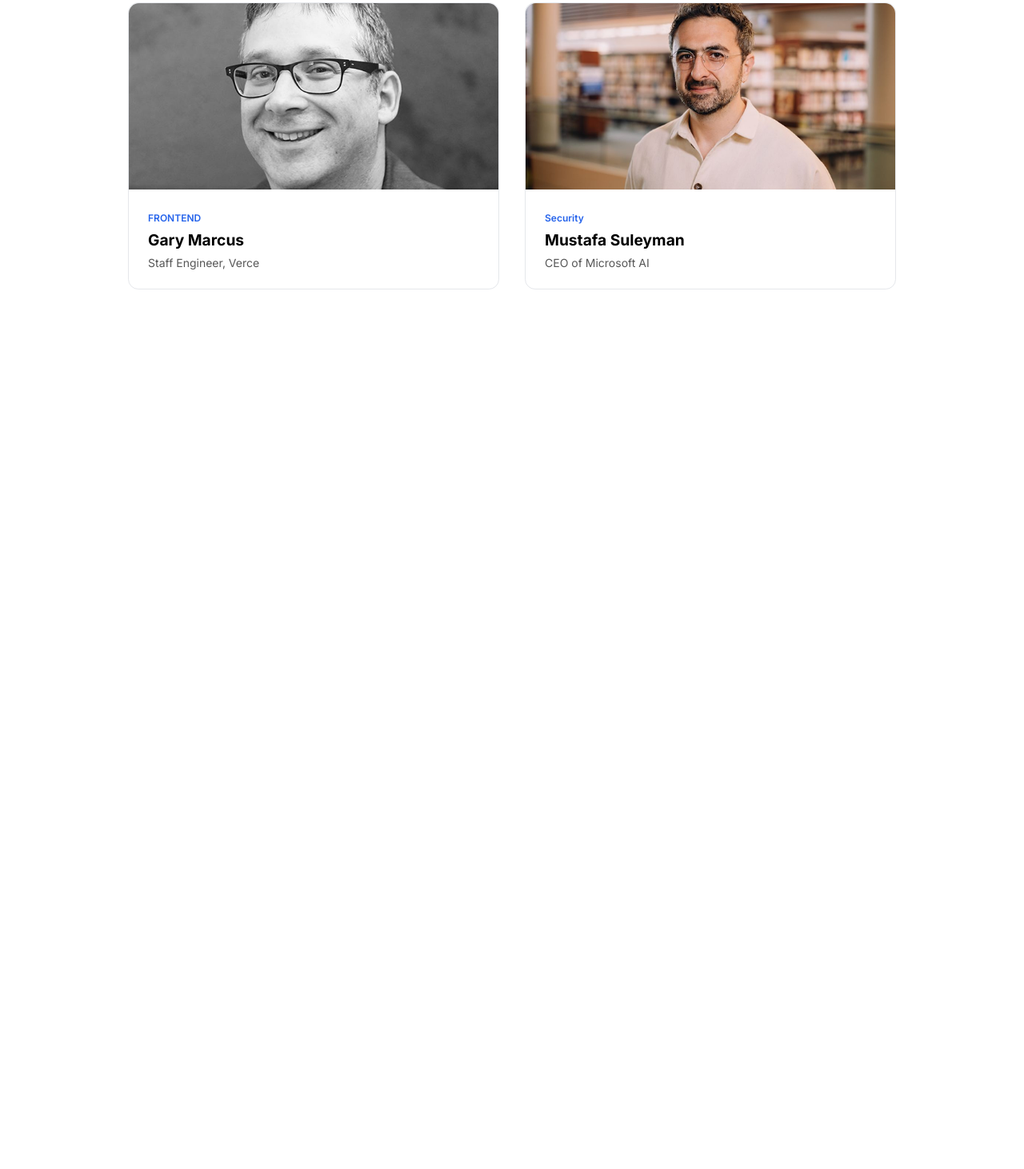
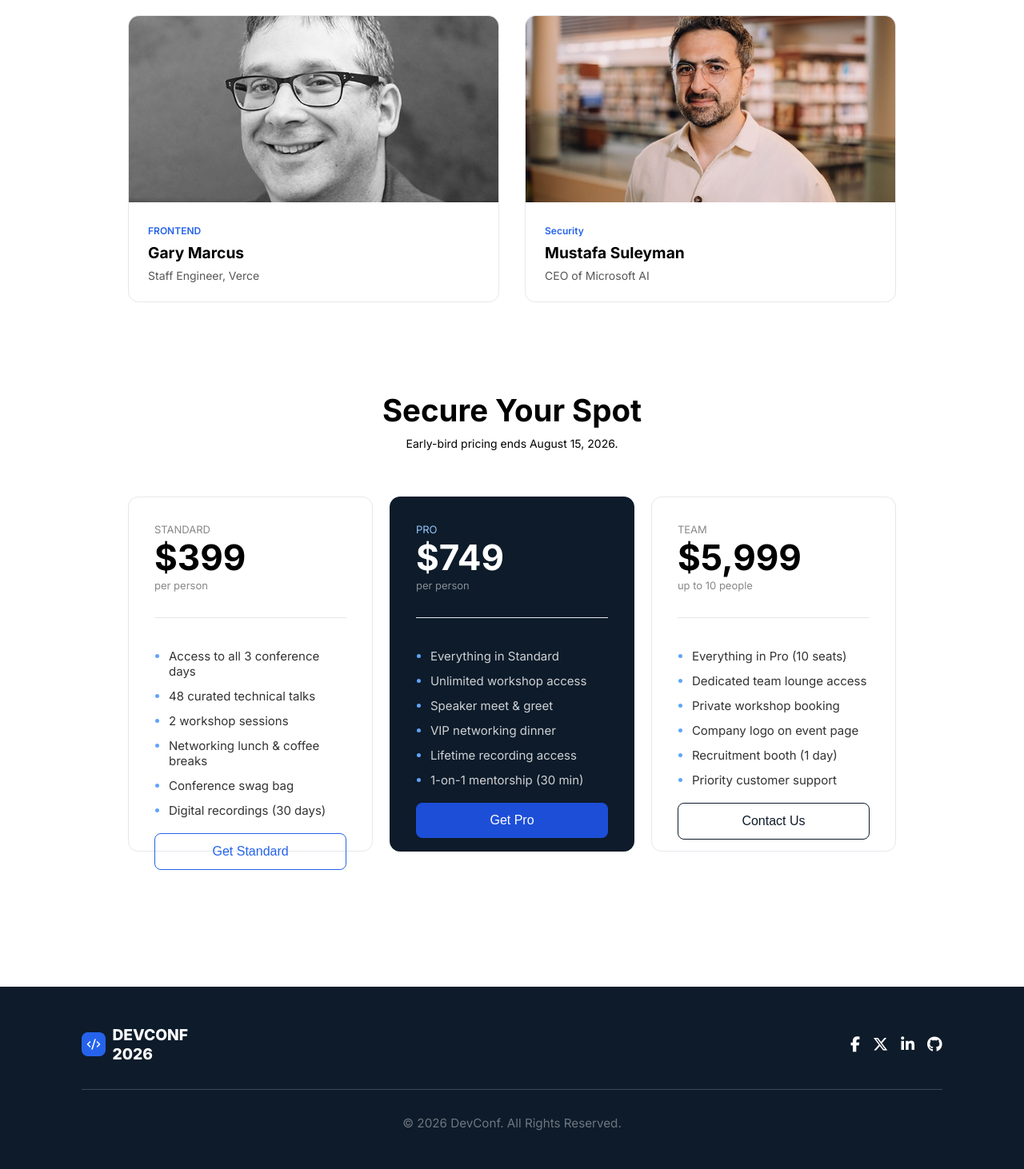
Before and after one commit to mahenajT/Assignment-01_ProgrammingHero, a plain HTML site: page index.html in a window 1280 px wide. Shown: the part 1306-2768 px from the top of the page at 80% size. Before the commit the page ends 1724 px from the top, so only its background shows below. Drawn offline with Linux system fonts and the light colour scheme.

Commit message:
Footer + Pricing section

```diff
--- a/index.html
+++ b/index.html
@@ -5,6 +5,12 @@
     <meta name="viewport" content="width=device-width, initial-scale=1.0" />
     <title>DevConf</title>
     <link rel="stylesheet" href="style.css" />
+
+    <!-- Font Awesome -->
+    <link
+      rel="stylesheet"
+      href="https://cdnjs.cloudflare.com/ajax/libs/font-awesome/6.6.0/css/all.min.css"
+    />
   </head>
   <body>
     <main>
@@ -82,6 +88,98 @@
       <!-------------------------------------------------------------
          Pricing Section
       --------------------------------------------------------------->
+      <section id="pricing">
+        <h1 class="section-title">Secure Your Spot</h1>
+        <p class="subtitle">Early-bird pricing ends August 15, 2026.</p>
+        <div class="pricing-container">
+          <div class="pricing-card-container">
+            <div class="pricing-card">
+              <p class="card-status">STANDARD</p>
+              <h2 class="price">$399</h2>
+              <p class="card-status">per person</p>
+              <hr />
+              <ul class="pricing-details">
+                <li>Access to all 3 conference days</li>
+                <li>48 curated technical talks</li>
+                <li>2 workshop sessions</li>
+                <li>Networking lunch & coffee breaks</li>
+                <li>Conference swag bag</li>
+                <li>Digital recordings (30 days)</li>
+              </ul>
+            </div>
+
+            <button class="btn-outline">Get Standard</button>
+          </div>
+
+          <div class="pricing-card-container card-pro">
+            <div class="pricing-card">
+              <p class="card-status p-pro">PRO</p>
+              <h2 class="price">$749</h2>
+              <p class="card-status">per person</p>
+              <hr />
+              <ul class="pricing-details">
+                <li>Everything in Standard</li>
+                <li>Unlimited workshop access</li>
+                <li>Speaker meet & greet</li>
+                <li>VIP networking dinner</li>
+                <li>Lifetime recording access</li>
+                <li>1-on-1 mentorship (30 min)</li>
+              </ul>
+            </div>
+
+            <button class="btn">Get Pro</button>
+          </div>
+
+          <div class="pricing-card-container">
+            <div class="pricing-card">
+              <p class="card-status">TEAM</p>
+              <h2 class="price">$5,999</h2>
+              <p class="card-status">up to 10 people</p>
+              <hr />
+              <ul class="pricing-details">
+                <li>Everything in Pro (10 seats)</li>
+                <li>Dedicated team lounge access</li>
+                <li>Private workshop booking</li>
+                <li>Company logo on event page</li>
+                <li>Recruitment booth (1 day)</li>
+                <li>Priority customer support</li>
+              </ul>
+            </div>
+
+            <button class="btn-outline btn-contact">Contact Us</button>
+          </div>
+        </div>
+      </section>
+
+      <footer>
+        <div class="footer-top">
+          <div class="footer-logo">
+            <img src="./images/logo-mini.png" alt="logo" />
+            <span
+              >DEVCONF <br />
+              2026</span
+            >
+          </div>
+          <div class="social-links">
+            <a href="https://facebook.com" target="_blank"
+              ><i class="fa-brands fa-facebook-f"></i
+            ></a>
+            <a href="https://x.com" target="_blank"
+              ><i class="fa-brands fa-x-twitter"></i
+            ></a>
+            <a href="https://linkedin.com" target="_blank"
+              ><i class="fa-brands fa-linkedin-in"></i
+            ></a>
+            <a href="https://github.com" target="_blank"
+              ><i class="fa-brands fa-github"></i
+            ></a>
+          </div>
+        </div>
+
+        <hr />
+
+        <p class="copyright">© 2026 DevConf. All Rights Reserved.</p>
+      </footer>
     </main>
   </body>
 </html>
--- a/style.css
+++ b/style.css
@@ -83,15 +83,15 @@
  ==============================================================*/
 
 section {
-  padding-top: 5vh;
-  height: 100vh;
+  padding-top: 7vh;
+  min-height: 100vh;
   margin: 0 10rem;
-  max-height: fit-content;
 }
 
 .section-title {
   text-align: center;
   font-size: 2.4rem;
+  text-transform: capitalize;
 }
 .card-container {
   display: grid;
@@ -132,3 +132,142 @@
 /* ==============================================================
     Pricing Section
  ==============================================================*/
+
+#pricing .subtitle {
+  font-size: 14px;
+  padding: 10px 0;
+  text-align: center;
+}
+.pricing-container {
+  display: flex;
+  align-items: center;
+  justify-content: space-around;
+  gap: 1.3rem;
+  margin-top: 48px;
+  padding-bottom: 56px;
+}
+.pricing-card-container {
+  border: 1px solid #e5e7eb;
+  padding: 2rem;
+  width: 370.66px;
+  height: 444px;
+  border-radius: 0.8rem;
+}
+.card-pro {
+  border: 1px solid #0d1b2a;
+}
+
+.pricing-card hr {
+  border: none;
+  height: 1px;
+  background-color: #e5e7eb;
+  margin: 2rem 0;
+}
+.pricing-card ul {
+  padding-left: 18px;
+  margin-bottom: 0.8rem;
+}
+.pricing-card ul li {
+  padding: 6px 0;
+  color: #333333;
+  font-size: 15px;
+}
+
+.pricing-card ul li::marker {
+  color: #60a5fa;
+}
+.card-status {
+  color: #888888;
+  font-size: 13px;
+}
+.price {
+  font-size: 44px;
+  font-weight: bold;
+}
+
+.card-pro {
+  background-color: #0d1b2a;
+  color: #fff;
+}
+.card-pro ul li {
+  color: rgba(255, 255, 255, 0.8);
+}
+.card-pro .card-status {
+  color: rgb(255, 255, 255, 0.5);
+}
+.card-pro .p-pro {
+  color: #93c5fd;
+}
+
+.pricing-card-container .btn {
+  width: 100%;
+}
+
+.btn-outline {
+  width: 100%;
+  color: #2563eb;
+  font-size: 1rem;
+  padding: 0.8rem 2rem;
+  background: transparent;
+  border: 1px solid #2563eb;
+  outline: none;
+  border-radius: 0.5rem;
+}
+.btn-contact {
+  border: 1px solid #0d1b2a;
+  color: #0d1b2a;
+}
+
+/* ==============================================================
+    Footer Section
+ ==============================================================*/
+footer {
+  background-color: #0d1b2a;
+  color: white;
+  padding: 3rem 8%;
+}
+
+.footer-top {
+  display: flex;
+  justify-content: space-between;
+  align-items: center;
+}
+
+.footer-logo {
+  display: flex;
+  align-items: center;
+  gap: 0.5rem;
+}
+.footer-logo span {
+  font-size: 1.2rem;
+  font-weight: 800;
+}
+
+.social-links {
+  display: flex;
+  gap: 1rem;
+}
+
+.social-links a {
+  color: white;
+  font-size: 1.2rem;
+  text-decoration: none;
+  transition: 0.3s;
+}
+
+.social-links a:hover {
+  color: #3b82f6;
+}
+
+footer hr {
+  border: none;
+  height: 1px;
+  background-color: rgba(255, 255, 255, 0.2);
+  margin: 2rem 0;
+}
+
+.copyright {
+  text-align: center;
+  color: rgba(255, 255, 255, 0.4);
+  font-size: 0.95rem;
+}
```
